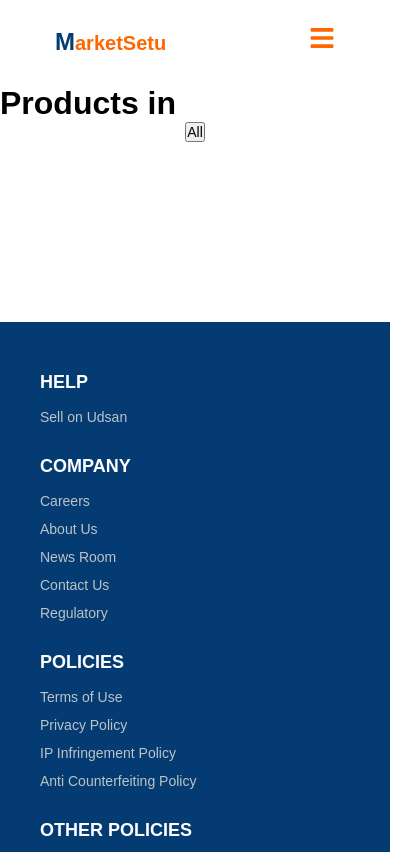
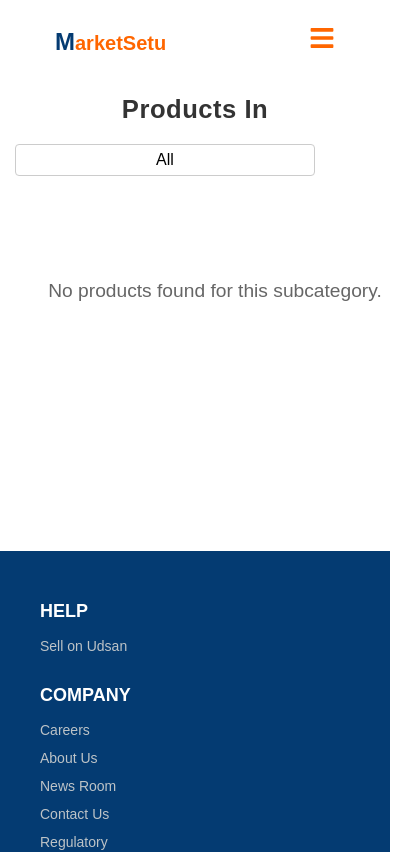
Before and after one commit to Tejaskhope21/markrtplace-App, a React (Vite) app in the folder Frontend/: page /shop in a window 390 px wide. Shown: the top 852 px of the page, 420 px wide, since content can reach past the window. Built offline with nearby package versions, Linux system fonts and the light colour scheme.

Commit message:
addv css

```diff
--- a/Frontend/src/Pages/ShoppingProduct/ShoppingProduct.css
+++ b/Frontend/src/Pages/ShoppingProduct/ShoppingProduct.css
@@ -1,173 +1,166 @@
-/* Products.css */
+/* ShoppingProduct.css */
 
-.products-container {
-  max-width: 1200px;
+.shopping-product {
+  width: 1100px;
   margin: 0 auto;
   padding: 20px;
 }
 
-.products-title {
-  font-size: 2rem;
+.shopping-product h1 {
+  font-size: 2.2rem;
+  font-weight: bold;
   text-align: center;
-  margin-bottom: 30px;
+  margin-bottom: 20px;
   color: #333;
-  font-weight: 600;
+  text-transform: capitalize;
+  letter-spacing: 0.5px;
 }
 
 .subcategory-filter {
-  display: flex;
-  justify-content: center;
-  align-items: center;
-  gap: 10px;
-  margin-bottom: 30px;
-  flex-wrap: wrap;
+  text-align: center;
+  margin-bottom: 15px;
 }
 
-.filter-label {
+.subcategory-filter button {
+  padding: 6px 10px;
+  border: 1px solid #ccc;
+  border-radius: 4px;
   font-size: 1rem;
-  color: #333;
-  font-weight: 500;
+  background-color: #fff;
+  cursor: pointer;
+  margin: 0 5px;
+  transition: background-color 0.3s ease, border-color 0.3s ease;
 }
 
-.filter-select {
-  padding: 8px 15px;
-  border: 1px solid #ddd;
-  background-color: #fff;
-  border-radius: 4px;
-  font-size: 0.95rem;
-  color: #333;
-  cursor: pointer;
-  transition: border-color 0.3s ease;
+.subcategory-filter button:hover {
+  background-color: #f0f0f0;
+  border-color: #007bff;
 }
 
-.filter-select:hover,
-.filter-select:focus {
+.subcategory-filter button:focus {
+  outline: none;
   border-color: #007bff;
-  outline: none;
+  background-color: #e6f0ff;
 }
 
-.product-flex-container {
-  display: grid;
-  grid-template-columns: repeat(4, 1fr); /* 4 cards per row */
-  gap: 20px;
-  padding: 0 10px;
+.product-list {
+  display: flex;
+  flex-wrap: wrap;
+  gap: 30px;
+  justify-content: center; /* Center cards when fewer items are present */
+  min-height: 200px; /* Ensure container has height even with no products */
 }
 
 .product-card {
-  background: #fff;
-  border-radius: 8px;
-  box-shadow: 0 2px 5px rgba(0, 0, 0, 0.1);
-  overflow: hidden;
-  transition: transform 0.3s ease, box-shadow 0.3s ease;
-  cursor: pointer;
+  flex: 1 1 calc(33% - 30px); /* Adjusted to account for larger gap */
+  min-width: 250px; /* Minimum width to prevent cards from shrinking too much */
+  max-width: calc(33% - 30px); /* Prevent cards from growing too wide */
+  border: 1px solid #ddd;
+  border-radius: 4px;
+  padding: 10px;
+  background-color: #fff;
   display: flex;
   flex-direction: column;
   justify-content: space-between;
-  min-height: 400px; /* Ensure consistent height */
-}
-
-.product-card:hover {
-  transform: translateY(-5px);
-  box-shadow: 0 5px 15px rgba(0, 0, 0, 0.15);
 }
 
 .product-image {
   width: 100%;
-  height: 200px;
+  height: 150px;
   object-fit: cover;
   border-bottom: 1px solid #eee;
 }
 
-.product-details {
-  padding: 10px;
-  display: flex;
-  flex-direction: column;
-  flex-grow: 1;
+.product-card h2 {
+  font-size: 1.2rem;
+  font-weight: bold;
+  margin: 10px 0 5px;
+  color: #333;
 }
 
-.product-name {
-  font-size: 1.2rem;
-  margin: 0 0 10px;
-  color: #333;
-  font-weight: 600;
-  line-height: 1.2;
+.product-card p {
+  font-size: 0.9rem;
+  color: #666;
+  margin-bottom: 5px;
 }
 
-.product-subcategory,
-.product-moq,
-.product-price,
-.product-supplier {
-  font-size: 0.9rem;
-  margin: 5px 0;
-  color: #666;
-  line-height: 1.4;
-}
-
-.product-price {
-  font-weight: 500;
-  color: #2c2c2c;
-}
-
-.product-supplier {
-  color: #555;
-  font-style: italic;
-}
-
-.buy-button {
+.product-card button {
   width: 100%;
-  padding: 10px;
-  margin-top: auto; /* Push button to the bottom */
-  background-color: #ff5733; /* Orange button like e-commerce sites */
-  color: #fff;
+  padding: 8px;
+  background-color: tomato;
+  color: white;
   border: none;
-  border-radius: 0 0 8px 8px;
+  border-radius: 4px;
   font-size: 1rem;
   cursor: pointer;
+  margin-top: auto; /* Push button to the bottom */
   transition: background-color 0.3s ease;
 }
 
-.buy-button:hover {
-  background-color: #e04e2d;
+.product-card button:hover {
+  background-color: #ff6347; /* Slightly lighter tomato shade */
 }
 
-.buy-button:active {
-  background-color: #c94327;
+.product-card button:active {
+  background-color: #e5533d;
 }
 
-/* Responsive Design */
+/* Fallback for no products */
+.product-list:empty::after {
+  content: "No products found for this subcategory.";
+  font-size: 1.2rem;
+  color: #666;
+  text-align: center;
+  padding: 20px;
+  width: 100%;
+}
+
+/* Basic responsive design */
 @media (max-width: 768px) {
-  .product-flex-container {
-    grid-template-columns: repeat(2, 1fr); /* 2 cards per row on tablets */
+  .shopping-product {
+    width: 100%;
+    padding: 15px;
   }
 
-  .products-title {
-    font-size: 1.75rem;
+  .product-card {
+    flex: 1 1 calc(50% - 30px); /* 2 cards per row */
+    max-width: calc(50% - 30px);
   }
 
-  .product-name {
-    font-size: 1.1rem;
-  }
-
-  .product-image {
-    height: 180px;
+  .shopping-product h1 {
+    font-size: 1.8rem;
   }
 }
 
 @media (max-width: 480px) {
-  .product-flex-container {
-    grid-template-columns: 1fr; /* 1 card per row on mobile */
+  .shopping-product {
+    width: 100%;
+    padding: 10px;
+  }
+
+  .product-list {
+    flex-direction: column;
+    gap: 20px;
+  }
+
+  .product-card {
+    flex: 1 1 100%; /* 1 card per row */
+    max-width: 100%;
   }
 
   .subcategory-filter {
-    flex-direction: column;
-    align-items: center;
+    display: flex;
+    flex-wrap: wrap;
+    justify-content: center;
+    gap: 10px;
   }
 
-  .product-card {
-    min-height: 380px;
+  .subcategory-filter button {
+    width: 100%;
+    max-width: 300px;
   }
 
-  .product-image {
-    height: 160px;
+  .shopping-product h1 {
+    font-size: 1.6rem;
   }
 }
```
